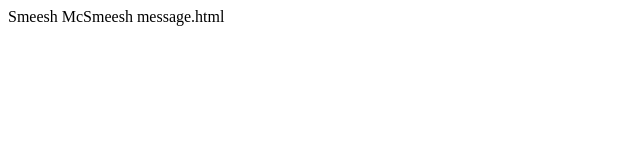
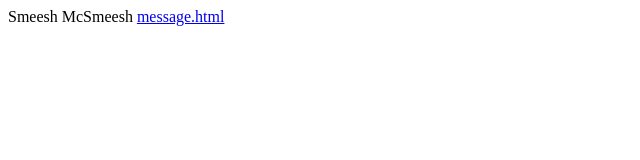
Before and after one commit to SmeeshMcSmeesh/SmeeshMcSmeesh.github.io, a plain HTML site: page index.html in a window 1280 px wide. Shown: the whole page, without its empty margins (0-640 px from the left). Drawn offline with Linux system fonts and the light colour scheme.

Commit message:
Update index.html

```diff
--- a/index.html
+++ b/index.html
@@ -1,7 +1,6 @@
 <!DOCTYPE html>
   <head>Smeesh McSmeesh</head>
   <body>
-<href>message.html</href>
-
+     <a href="message.html">message.html</a>
   </body>
 </html>
```
